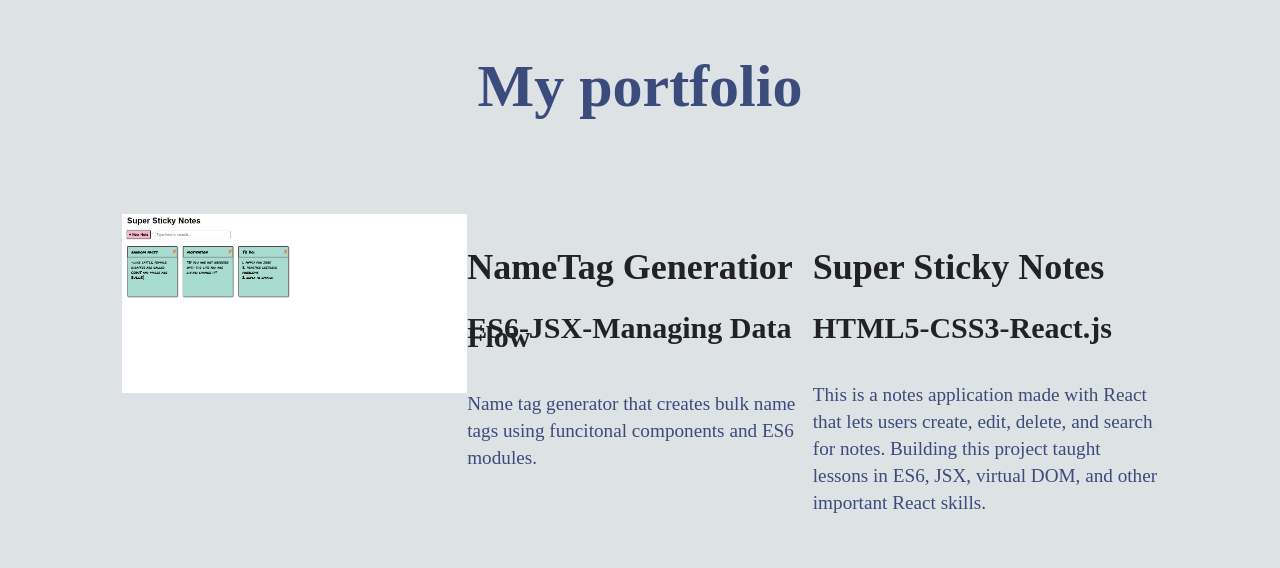
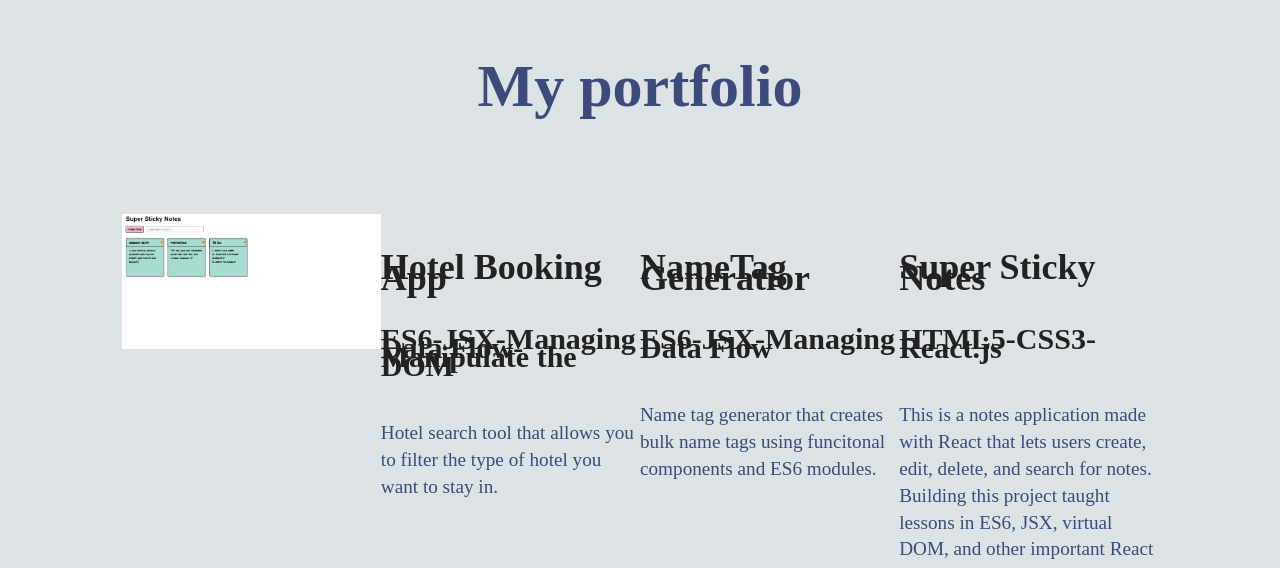
Before and after one commit to Rikaiyah-Winters/portfolio, a website: page index.html in a window 1280 px wide. Shown: the part 680-1248 px from the top of the page. Drawn offline with Linux system fonts and the light colour scheme; a web font is replaced by a local one.

Commit message:
Added info for hotel booking app

```diff
--- a/index.html
+++ b/index.html
@@ -43,6 +43,11 @@
                     <figure>
                         <a href="https://w8flg.csb.app/" target="_blank"><img src="img/super-sticky-notes-screenshot.png" alt="Super Sticky Notes" /></a>
                     </figure>
+                    <div>
+                        <h4>Hotel Booking App</h4>
+                        <h5>ES6-JSX-Managing Data Flow-Manipulate the DOM</h5>
+                        <p>Hotel search tool that allows you to filter the type of hotel you want to stay in.</p>
+                    </div>
                     <div>
                         <h4>NameTag Generatior</h4>
                         <h5>ES6-JSX-Managing Data Flow</h5>
```
